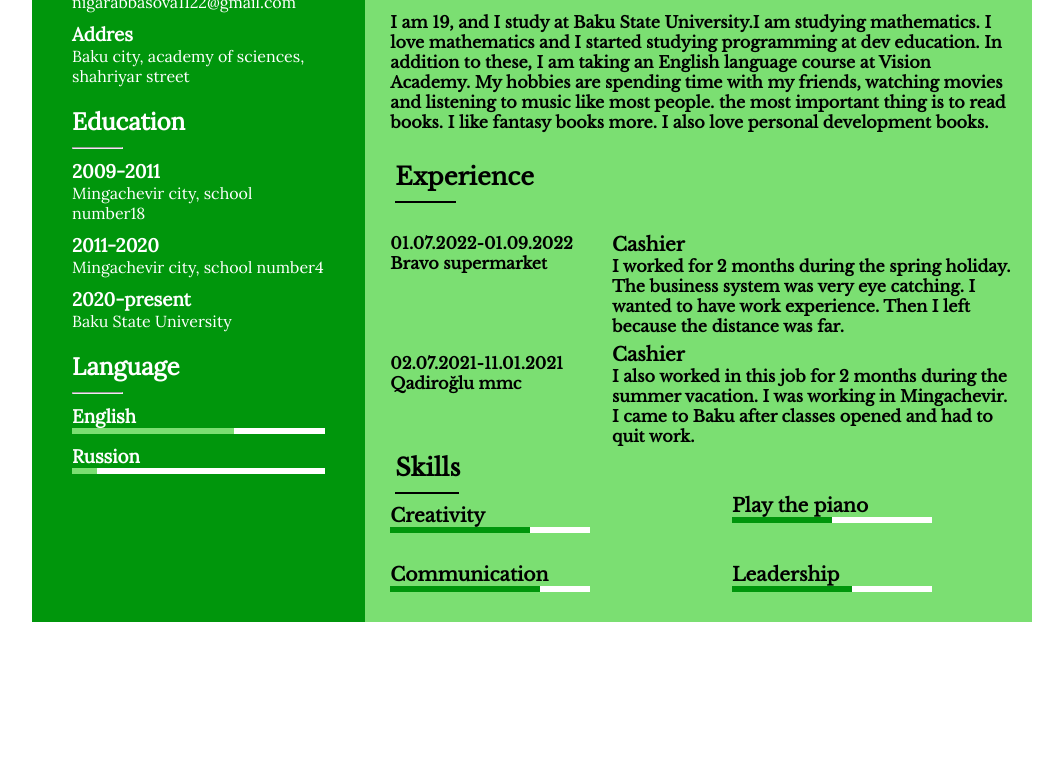
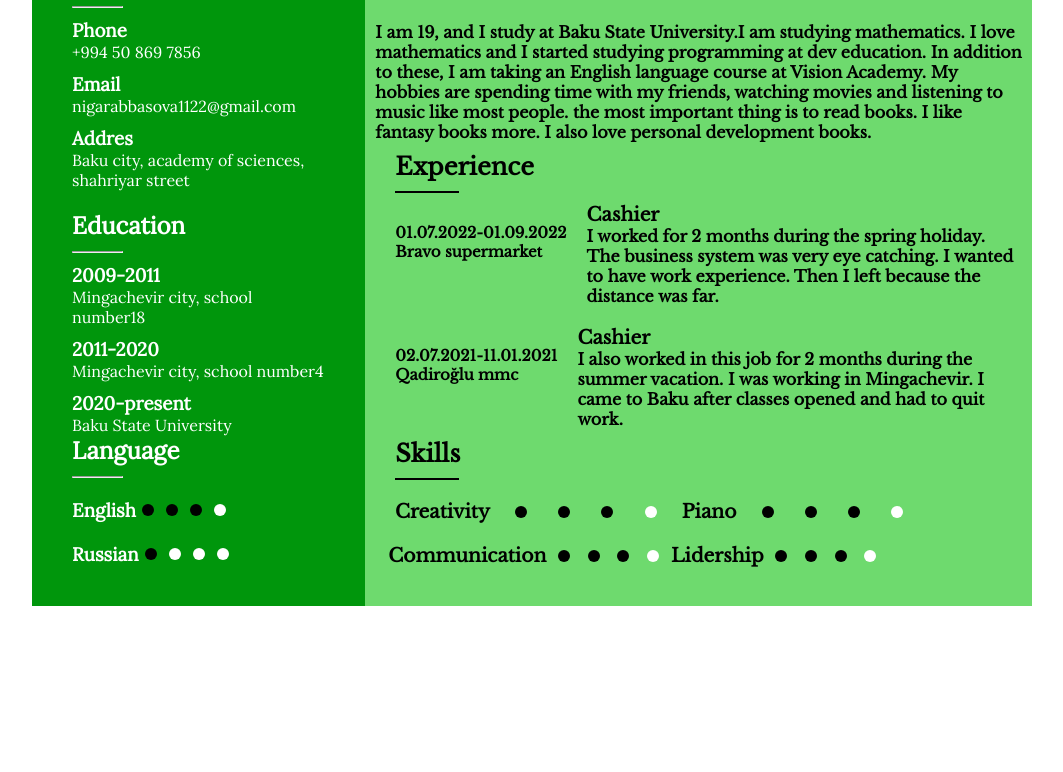
Before and after one commit to Nigarab/github, a plain HTML site: page index.html in a window 1280 px wide. Shown: the part 259-1031 px from the top of the page, without its empty margins (118-1181 px from the left). Drawn offline with nearby package versions, Linux system fonts and the light colour scheme.

Commit message:
Add files via upload

```diff
--- a/index.html
+++ b/index.html
@@ -4,7 +4,7 @@
     <meta charset="UTF-8">
     <meta http-equiv="X-UA-Compatible" content="IE=edge">
     <meta name="viewport" content="width=device-width, initial-scale=1.0">
-    <title>cv</title>
+    <title>my cv</title>
     <link rel="stylesheet" href="./main.css">
     <link rel="preconnect" href="https://fonts.googleapis.com">
 <link rel="preconnect" href="https://fonts.gstatic.com" crossorigin>
@@ -15,12 +15,12 @@
 </head>
 <body>
 <div class="a1">
-    <div class="a2">
-    <img src="./user-profile-computer-icons-internet-bot-png-favpng-92SBLLR7CwZpN8Vm6MUsuU4Sd.jpg" class="a3">
+    <div class="left">
+    <img src="./png-clipart-user-profile-computer-icons-internet-bot-others-miscellaneous-monochrome.png" class="a3">
     <h2 >contact</h2>
 
   <hr >
-  <div class="a6">
+  <div class="contact">
   <h3 class="phone" >Phone</h3>
   <ul>
     <li>+994 50 869 7856</li>
@@ -49,95 +49,114 @@
       Baku State University
     </li>
   </ul>
-  <h2 class="education">Language</h2>
+  <div class="languages">
+    <h2 >Language</h2>
   <hr>
-   <ul>
-    <h3 class="phone">
-     <li>English</li>
-     <div class="english">
-      <div style="width: 64%"></div></div>
-     </ul></h3>
-     <h3 class="phone">
-       <ul>
-    <li>Russion</li>
-    <div class="english">
-      <div style="width: 10%"></div>
+
+   <div class="circle">
+    <h3>English</h3>
+    <div class="circle1" ></div>
+    <div class="circle1"></div>
+    <div class="circle1" ></div>
+    <div ></div>
     </div>
-    </ul>
-  </h3>
+    <div class="circle">
+        <h3>Russian</h3>
+
+        <div class="circle1" ></div>
+        <div ></div>
+        <div  ></div>
+        <div ></div>
+
+       </div>
 
 
 </div>
+</div>
+    </div>
 
-  </div>
-  <div class="k1">
-  <div class="s1">
+
+  <div class="basicright">
+  <div class="right">
     <h1>Nigar<br>Abbasova</h1>
   </div>
     <div class="profile">
         <h2>Profile</h2>
       <hr class="hrr">
     </div>
-      <div class="s2">
+      <div class="about">
      <h4>I am 19, and I study at Baku State University.I am studying mathematics. I love mathematics and I started studying programming at dev education. In addition to these, I am taking an English language course at Vision Academy.
       My hobbies are spending time with my friends, watching movies and listening to music like most people. the most important thing is to read books. I like fantasy books more. I also love personal development books.</h4></div>
      <div class="experience">
      <h2>Experience</h2>
      <hr class="hrr">
     </div>
+
+     <div class="about">
+      <div class="work">
+        <h4>01.07.2022-01.09.2022</h4>
+      <h4>Bravo supermarket</h4></div>
       <div class="cassa">
         <h3>Cashier</h3>
        <h4>I worked for 2 months during the spring holiday. The business system was very eye catching. I wanted to have work experience. Then I left because the distance was far.</h4>
       </div>
-     <div class="s2">
-      <h4>01.07.2022-01.09.2022</h4>
-      <h4>Bravo supermarket</h4>
-      <div class="cashier">
+      </div>
+      <div class="about2">
+        <div class="work2">
+          <h4>02.07.2021-11.01.2021</h4>
+          <h4>Qadiroğlu mmc</h4>
+        </div>
+        <div class="cassa2">
         <h3>Cashier</h3>
         <h4>I also worked in this job for 2 months during the summer vacation. I was working in Mingachevir. I came to Baku after classes opened and had to quit work.</h4>
       </div>
-      <div class="i1">
-        <h4>02.07.2021-11.01.2021</h4>
-        <h4>Qadiroğlu mmc</h4>
       </div>
-      </div>
+
       <div class="skill">
         <h2>Skills</h2>
         <hr class="hrr">
       </div>
-      <h3 class="s3">
-        <ul>
-          <li>Play the piano</li>
-          <div class="cre">
-            <div style="width:100px"></div>
+
+        <div class="creativity">
+
+            <div class="main-dot">
+              <div><h3 >Creativity</h3></div>
+            <div class="dot" ></div>
+            <div class="dot"></div>
+            <div class="dot" ></div>
+            <div class="white" ></div>
+
+
+
+
+
+              <div><h3> Piano</h3></div>
+              <div class="dot" ></div>
+              <div class="dot"></div>
+              <div class="dot" ></div>
+              <div class="white" ></div>
         </div>
-        </ul>
-      </h3>
-      <h3 class="s2">
-        <ul>
-          <li>Creativity</li>
-          <div class="cre">
-            <div style="width: 140px;"></div>
+
+
               </div>
-        </ul>
-      </h3>
-      <h3 class="s3">
-        <ul>
-          <li>Leadership</li>
-          <div class="cre">
-            <div style="width: 120px;"></div>
+            <div class="Communication">
+              <div class="main-dot">
+              <div><h3 >Communication</h3></div>
+              <div class="dot" ></div>
+              <div class="dot"></div>
+              <div class="dot"></div>
+              <div class="white"></div>
+
+
+                <div><h3 >Lidership</h3></div>
+                <div class="dot" ></div>
+                <div class="dot"></div>
+                <div class="dot"></div>
+                <div class="white" ></div>
               </div>
-        </ul>
-      </h3>
-      <h3 class="s2">
-        <ul>
-          <li>Communication</li>
-          <div class="cre">
-            <div style="width: 150px;">
+
     </div>
   </div>
-        </ul>
-      </h3>
     </div>
 </div>
   </body>
--- a/main.css
+++ b/main.css
@@ -25,7 +25,7 @@ grid-template-columns: 1fr 2fr;
     margin-top: 50px;
 
 }
-.a2{position: relative;
+.left {position: relative;
     background-color: rgb(0, 150, 12);
     padding: 40px;
     font-family: 'Lora', serif;
@@ -53,26 +53,31 @@ hr {
 .education{
     margin-top: 20px;
 }
-.english {
-    position: relative;
-    width: 100%;
-    height: 6px;
-    background-color: rgb(255, 255, 255);
+
+ .circle{
+    display: flex;
+    margin-top: 20px;
 
 }
-.english div{
-    position: absolute;
-    top:0;
-    left:0;
-    height: 100%;
-    background-color: rgb(123, 223, 114);
+.circle > div{
+    background-color: rgb(255, 255, 255);
+    margin:6px;
+    padding:6px;
+    border-radius: 50%;
+}
+.circle> .circle1{
+    background-color: rgb(0, 0, 0);
+    margin: 6px;
+    padding:6px;
+    border-radius: 50%;
 
 }
-.k1 {
+.basicright {
+    background-color: rgb(110, 218, 110);
     color:black;
     font-family: 'Libre Baskerville', serif;
 }
-.s1 {
+.right {
     margin-top:30px;
     font-size:x-large;
     margin-left:70px;
@@ -88,14 +93,46 @@ hr {
     margin-left:30px;
 
 }
-.s2 {
-    margin-right: 25px;
-    margin-left: 25px;
-    margin-bottom: 30px;
-    margin-top: 10px;;
+.about {
+    display: grid;
+    grid-template-columns: auto auto;
+    background-color: rgb(110, 218, 110);
+    padding: 10px;
+}
+.work{
+    background-color:rgb(110, 218, 110);
+    padding: 20px;
+
+    font-size: 20px;
+    text-align: right
+}
+.about> .work{
+    background-color:rgb(110, 218, 110);
+    padding: 20px;
+    font-size: 15px;
+    text-align: left
+}
+.about2 {
+    display: grid;
+    grid-template-columns: auto auto;
+    background-color: rgb(110, 218, 110);
+    padding: 10px;
+}
+.work2{
+    background-color:rgb(110, 218, 110);
+    padding: 20px;
+
+font-size: 20px;
+    text-align: right
+}
+.about2> .work2{
+    background-color:rgb(110, 218, 110);
+    padding: 20px;
+    font-size: 15px;
+    text-align: left
+}
 
 
-}
 .hrr {
     background-color: rgb(255, 255, 255);
     size:30;
@@ -108,48 +145,58 @@ hr {
     border:none
 }
 .experience {
-    margin-top:30px;
-    margin: 30px;
+   padding-left:30px;
+
 }
-.cassa {
-    position: absolute;
-    right:0px;
-    width: 400px;
-    margin:0px;
-    margin-right: 20px;
+.skill{
+    padding-left: 30px;
 }
-.cashier {
-    position: absolute;
-    right:0px;
-    width: 400px;
 
-    margin-right: 20px;
-    margin-top:70px;
-    font-size: medium;
+
+.creativity{ width: 80%;
+   margin-left: 20px;
+
+
 }
-.i1 {
-   margin-top:80px;
+    .main-dot {
+    justify-content: space-between;
+    display: flex;
+    margin-top: 20px;
+
+
 }
-.skill {
-    margin-left:30px;
-    margin-top:60px;
+ .main-dot  .white{
+    background-color: rgb(255, 255, 255);
+    margin:6px;
+ padding:6px;
+    border-radius: 50%;}
+  .main-dot  .dot{
+    background-color: rgb(0, 0, 0);
+    margin: 6px;
+    padding:6px;
+    border-radius: 50%;
+
+
 }
-.cre {
+.Communication{
+    width: 75%;
+   margin-left: 20px;
 
-    position: relative;
-    width: 200px;
-    height: 6px;
-    background-color: rgb(255, 255, 255);
 }
-.cre div {
-    position: relative;
-    width: 200px;
-    height: 6px;
-    background-color:  rgb(0, 150, 12);
+
+.main-dot{
+    display: flex;
+    justify-content: space-around;
+   margin-top: 20px;
 }
-.s3 {
+.main-dot.white{ background-color: rgb(255, 255, 255);
+    margin:6px;
+    padding:6px;
+    border-radius: 50%;
+}
+.main-dot .dot{background-color: rgb(0, 0, 0);
+    margin: 6px;
+    padding:6px;
+    border-radius: 50%;
 
-    position: absolute;
-    right:0px;
-    width: 300px;
 }
```
Also changed, not shown: png-clipart-user-profile-computer-icons-internet-bot-others-miscellaneous-monochrome.png (added). Lines whose indentation alone changed are shown as unchanged.
